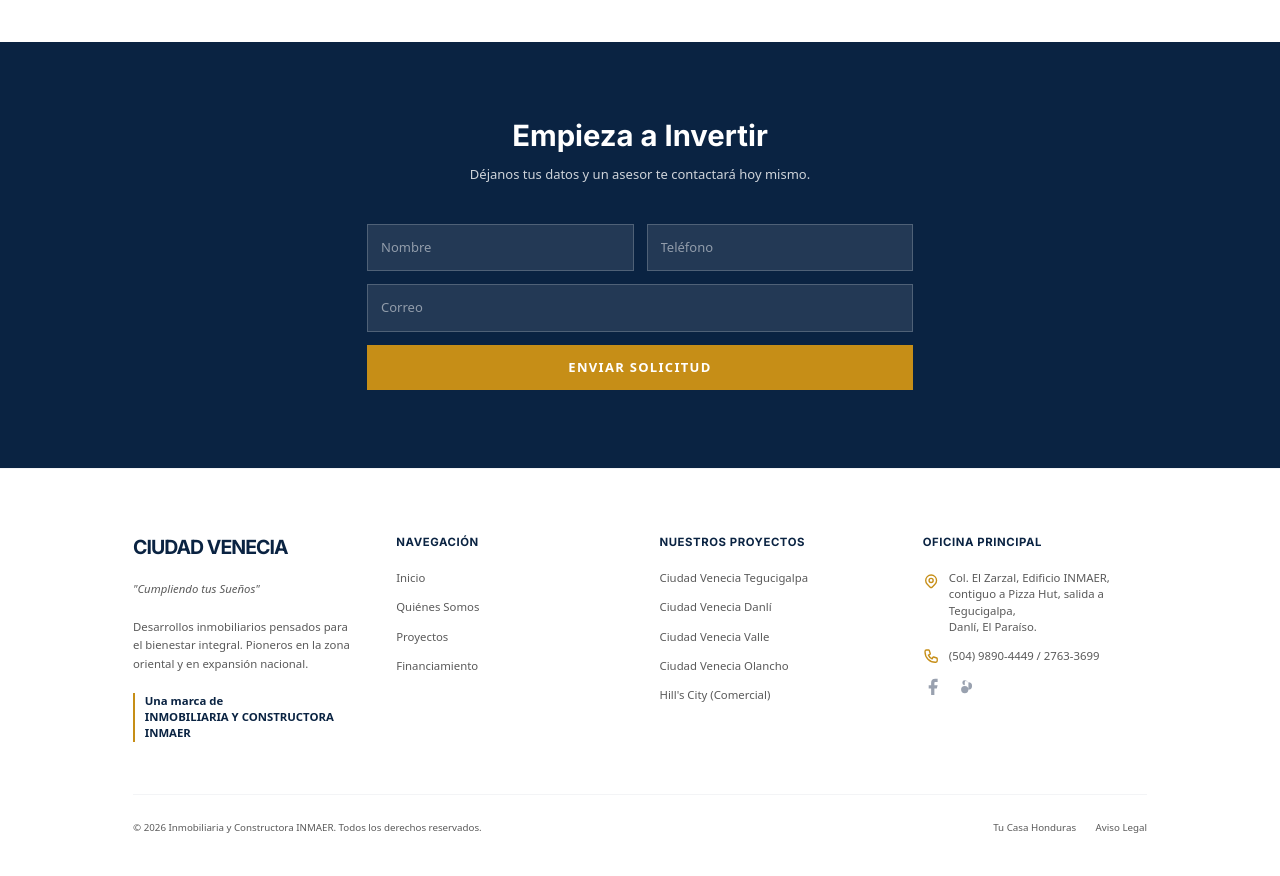
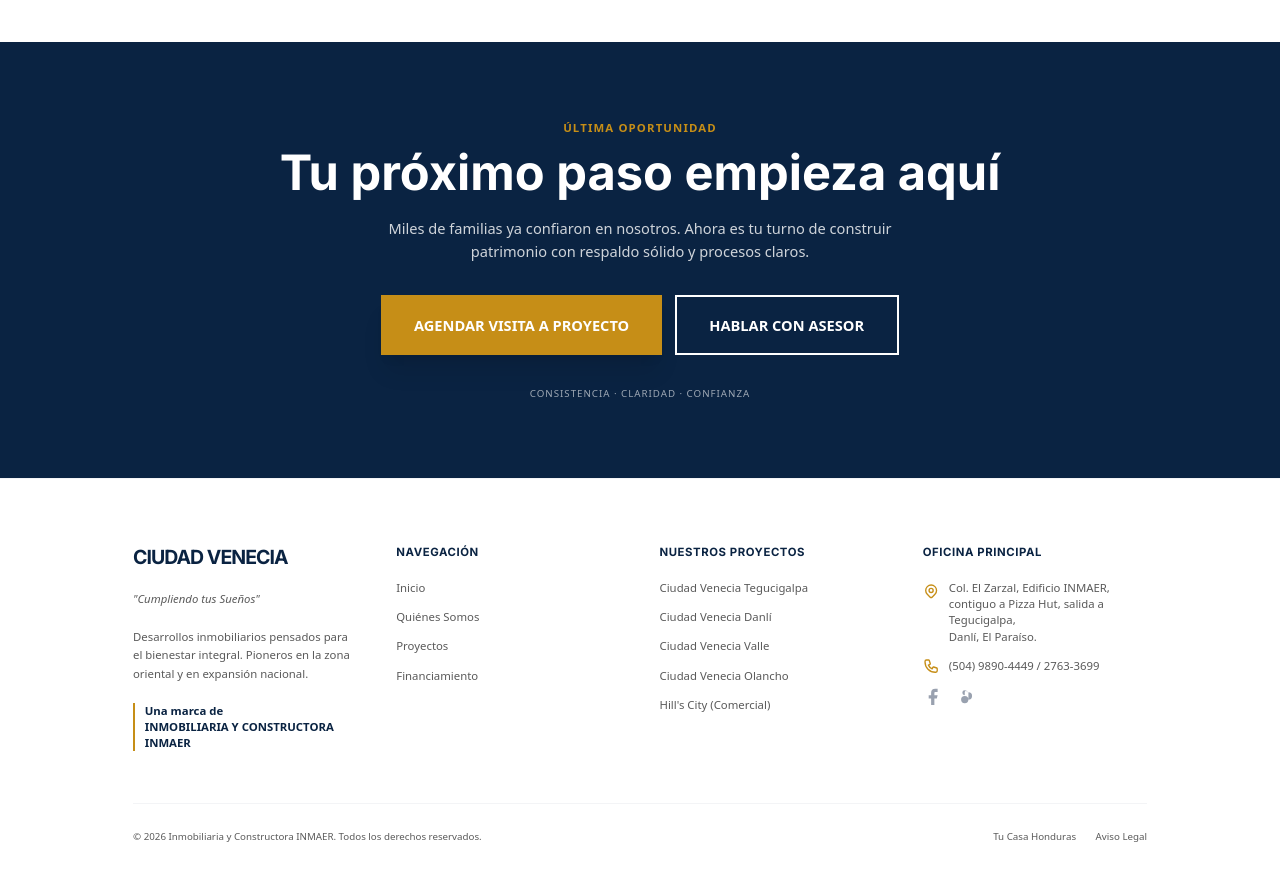
Before and after one commit to rplushn/ciudadvenecia, a Next.js app: page /proyectos in a window 1280 px wide. Shown: the part 4120-4996 px from the top of the page. Built offline with nearby package versions, Linux system fonts and the light colour scheme.

Commit message:
Replace basic CTA in Proyectos page with the powerful, high-conversion CTA from the Contacto page

```diff
--- a/src/app/proyectos/page.tsx
+++ b/src/app/proyectos/page.tsx
@@ -217,22 +217,31 @@ export default function Proyectos() {
         </div>
       </section>
 
-      {/* FINAL FORM */}
+      {/* FINAL CTA POTENTE (Igual a Contacto) */}
       <section className="bg-primary py-24 px-4">
-         <div className="max-w-3xl mx-auto text-center text-white mb-12">
-           <h2 className="font-display text-4xl font-bold mb-4">Empieza a Invertir</h2>
-           <p className="opacity-80">Déjanos tus datos y un asesor te contactará hoy mismo.</p>
-         </div>
-         <form className="max-w-2xl mx-auto space-y-4">
-           <div className="grid md:grid-cols-2 gap-4">
-             <input type="text" placeholder="Nombre" className="w-full p-4 bg-white/10 border border-white/20 text-white placeholder-white/50 focus:outline-none focus:bg-white/20" />
-             <input type="tel" placeholder="Teléfono" className="w-full p-4 bg-white/10 border border-white/20 text-white placeholder-white/50 focus:outline-none focus:bg-white/20" />
-           </div>
-           <input type="email" placeholder="Correo" className="w-full p-4 bg-white/10 border border-white/20 text-white placeholder-white/50 focus:outline-none focus:bg-white/20" />
-           <button className="w-full bg-accent text-white font-bold py-4 uppercase tracking-widest hover:bg-white hover:text-primary transition-colors">
-             Enviar Solicitud
-           </button>
-         </form>
+        <div className="max-w-4xl mx-auto text-center text-white">
+          <span className="text-accent uppercase tracking-widest text-sm font-bold mb-4 block">
+            Última oportunidad
+          </span>
+          <h2 className="font-display text-4xl md:text-6xl font-bold mb-6">
+            Tu próximo paso empieza aquí
+          </h2>
+          <p className="text-white/80 text-lg mb-10 max-w-2xl mx-auto">
+            Miles de familias ya confiaron en nosotros. Ahora es tu turno de construir patrimonio
+            con respaldo sólido y procesos claros.
+          </p>
+          <div className="flex flex-col sm:flex-row gap-4 justify-center">
+            <button className="bg-accent text-white px-10 py-5 uppercase font-bold text-lg hover:bg-white hover:text-primary transition-colors shadow-xl">
+              Agendar visita a proyecto
+            </button>
+            <button className="border-2 border-white text-white px-10 py-5 uppercase font-bold text-lg hover:bg-white hover:text-primary transition-colors">
+              Hablar con asesor
+            </button>
+          </div>
+          <p className="mt-10 text-xs uppercase tracking-widest text-white/60">
+            Consistencia · Claridad · Confianza
+          </p>
+        </div>
       </section>
 
       <Footer />
```
